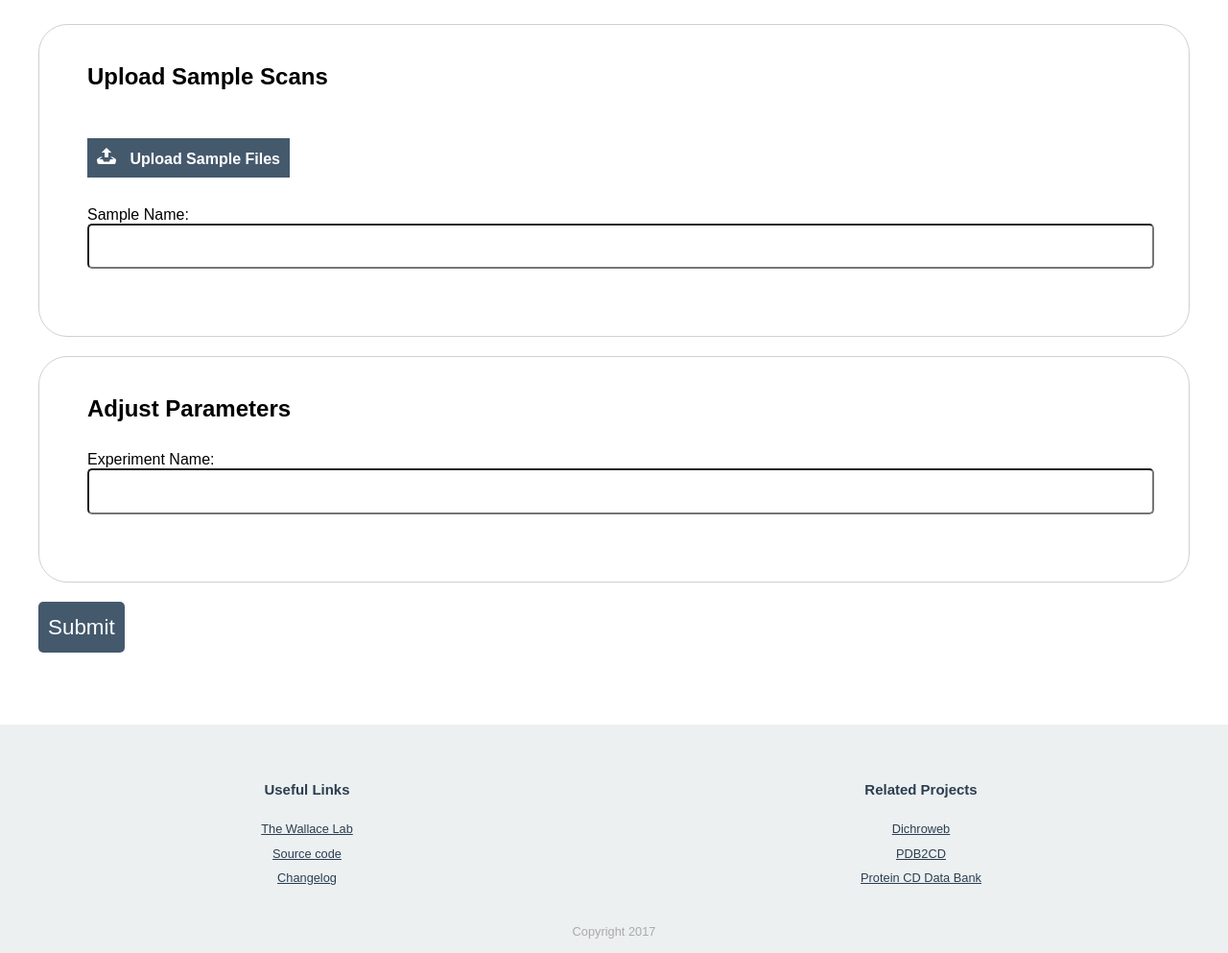
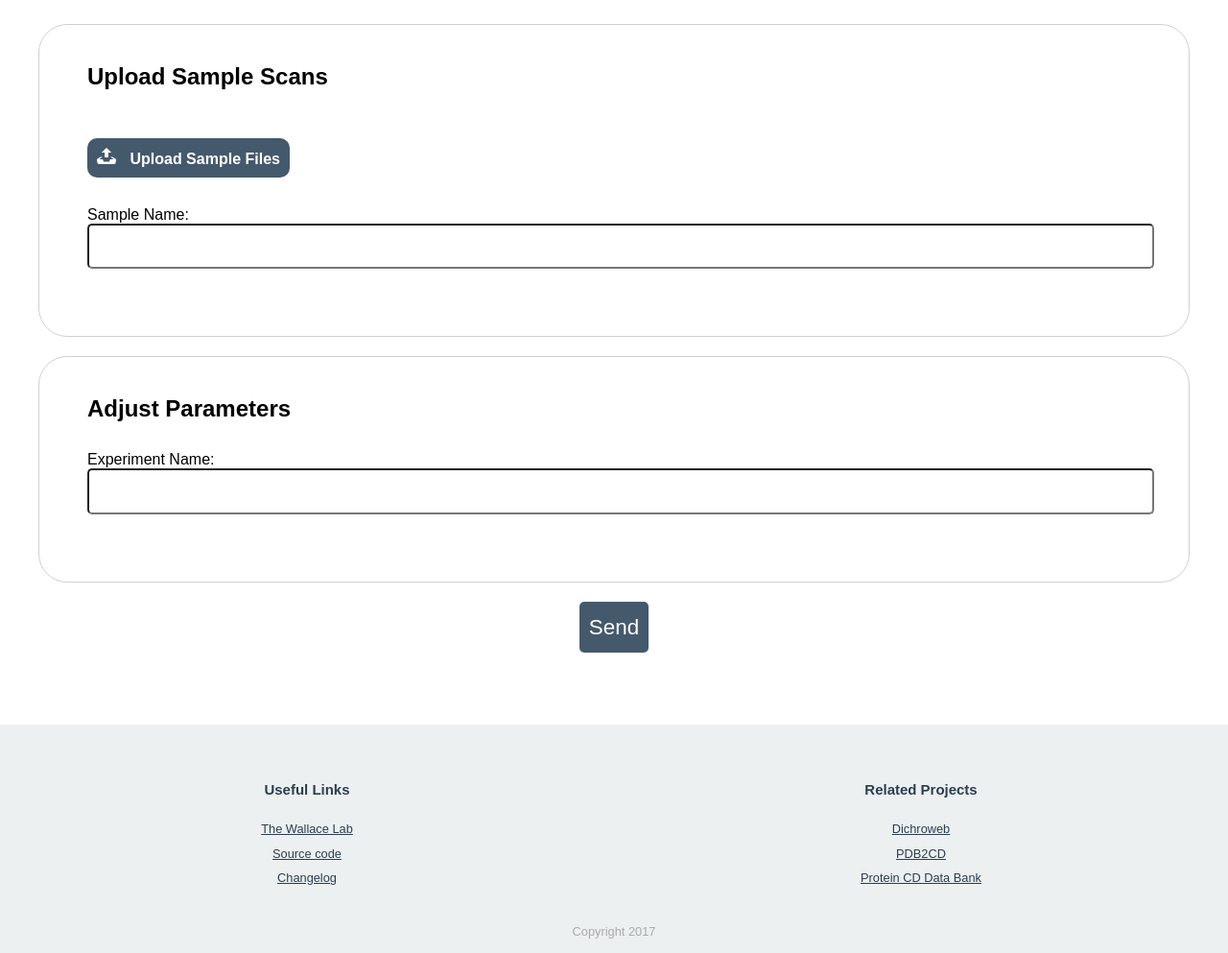
Before and after one commit to samirelanduk/CDtool, a Django app: template cdcrunch/templates/tool.html in a window 1280 px wide. Shown: the part 80-1073 px from the top of the page at 96% size. Run offline with Django 3.2, Linux system fonts and the light colour scheme; the template is opened without the code that fills it, so the values that code supplies are empty; some web fonts are replaced.

Commit message:
Minor style changes

```diff
--- a/cdcrunch/static/css/tool.css
+++ b/cdcrunch/static/css/tool.css
@@ -39,6 +39,7 @@ input[type=file] + label {
   background-color: #45596d;
   display: inline-block;
   cursor: pointer;
+  border-radius: 10px;
 }
 
 input[type=file]:focus + label,
@@ -72,8 +73,7 @@ input[type=submit] {
   margin-right: auto;
   display: block;
   transition: 0.5s;
-  display: inline-block;
-  width:auto;
+  width:fit-content;
 }
 
 input[type=submit]:hover {
@@ -199,6 +199,10 @@ button.off {
   font-size: 70%;
 }
 
+#download {
+  margin-top: 80px;
+}
+
 
 @media only screen and (min-width: 568px) {
   /* iPad and up */
--- a/cdcrunch/templates/tool.html
+++ b/cdcrunch/templates/tool.html
@@ -46,7 +46,7 @@
   </div>
   <div>
     {% csrf_token %}
-    <input type="submit">
+    <input type="submit" value="Send">
   </div>
 </form>
 
```
